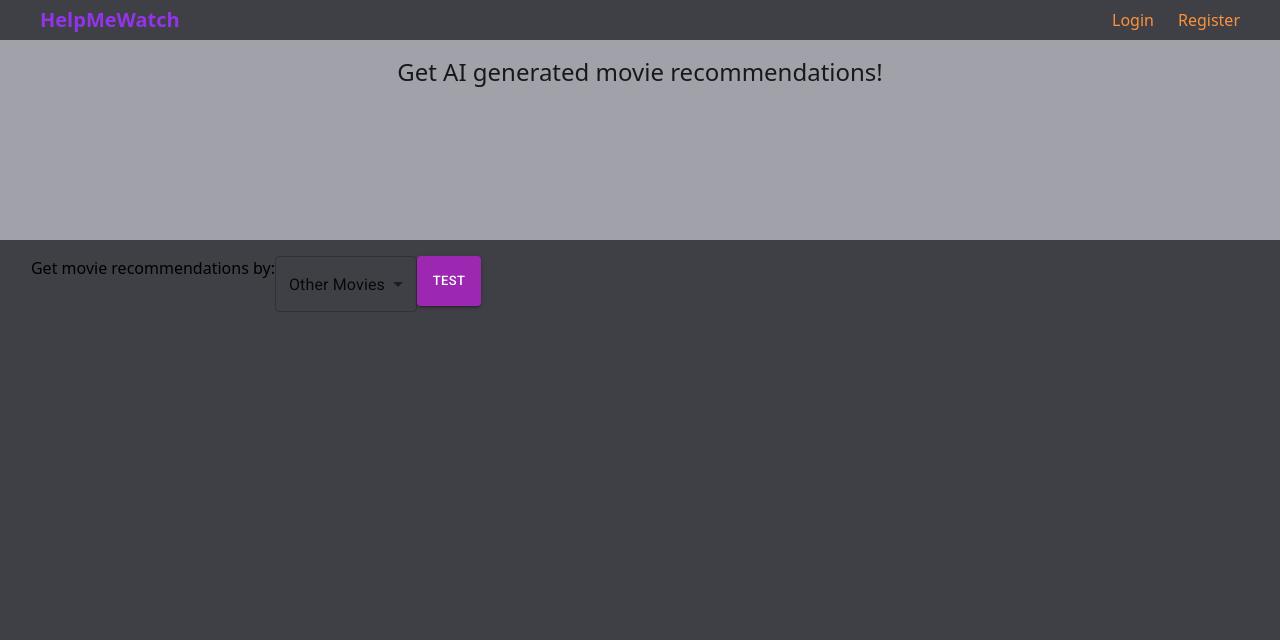
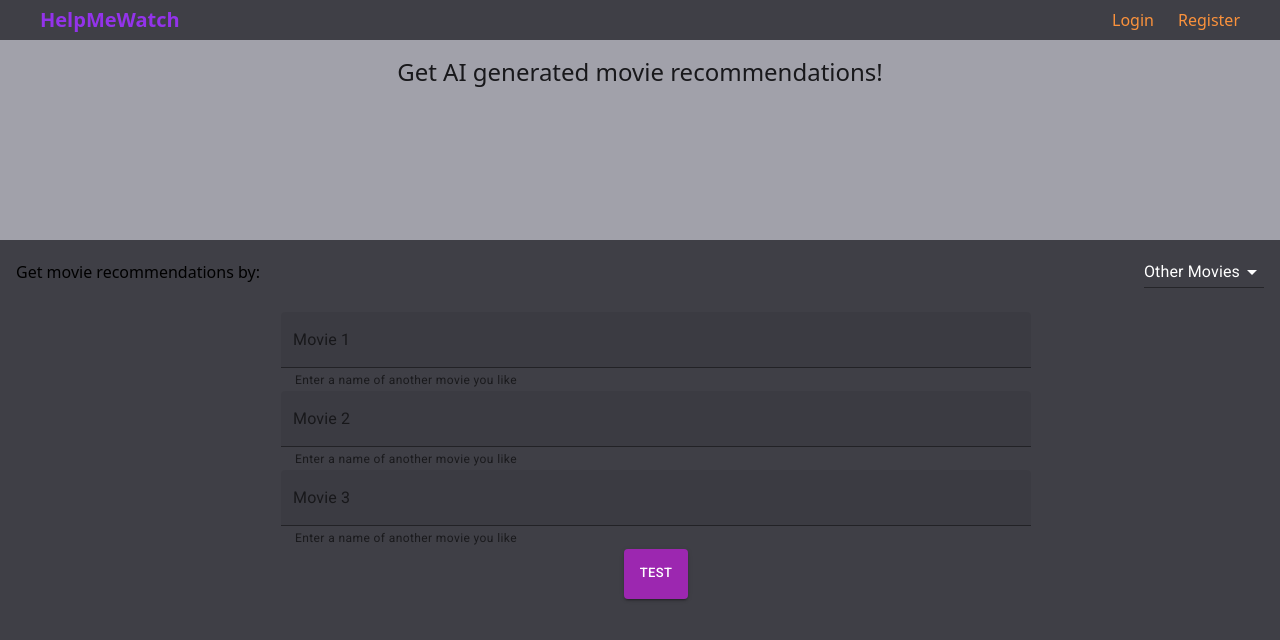
Before and after one commit to lucasw4/help-me-watch, a Next.js app: page / in a window 1280 px wide. Shown: the top 640 px of the page. Built offline with nearby package versions, Linux system fonts and the light colour scheme.

Commit message:
Add more inputs for other movies and further style with mui

```diff
--- a/src/components/FilterState.jsx
+++ b/src/components/FilterState.jsx
@@ -6,10 +6,25 @@ const FilterState = ({filter, setFilter}) => {
 
   return (
     <div className='text-white'>
-        <Select value={filter} onChange={(e) => {
+        <Select value={filter} color="secondary" className='text-white' sx={{
+        color: 'white',
+        '.MuiOutlinedInput-notchedOutline': {
+            borderBottomColor: 'white',
+          },
+          '&.Mui-focused .MuiOutlinedInput-notchedOutline': {
+            borderColor: 'white',
+          },
+          '&:hover .MuiOutlinedInput-notchedOutline': {
+            borderColor: 'white',
+          },
+          '.MuiSvgIcon-root ': {
+            fill: "white !important",
+          }
+
+    }} variant='standard' onChange={(e) => {
             setFilter(e.target.value)
         }}>
-            <MenuItem value="Other Movies">Other Movies</MenuItem>
+            <MenuItem value="Other Movies" className=''>Other Movies</MenuItem>
             <MenuItem value="Vibe">Vibe</MenuItem>
         </Select>
     </div>
--- /dev/null
+++ b/src/components/OtherMovieInput.jsx
@@ -0,0 +1,16 @@
+import React from 'react'
+import { TextField } from '@mui/material'
+
+
+const OtherMovieInput = () => {
+  return (
+    <div className=''>
+        <TextField id="other-movie-input" sx={{ input: { color: 'white' } }} fullWidth InputLabelProps={{className: "text-white"}} inputProps={{ className:
+        'bg-zinc-600 rounded-sm'}} FormHelperTextProps={{className: "text-white"}} label="Movie 1" variant='filled' color="secondary" helperText="Enter a name of another movie you like" className='text-white'/>
+        <TextField id="other-movie-input" sx={{ input: { color: 'white' } }} fullWidth InputLabelProps={{className: "text-white"}} FormHelperTextProps={{className: "text-white"}} label="Movie 2" variant='filled' color="secondary" helperText="Enter a name of another movie you like" className='text-white'/>
+        <TextField id="other-movie-input" sx={{ input: { color: 'white' } }} fullWidth InputLabelProps={{className: "text-white"}} FormHelperTextProps={{className: "text-white"}} label="Movie 3" variant='filled' color="secondary" helperText="Enter a name of another movie you like" className='text-white'/>
+    </div>
+  )
+}
+
+export default OtherMovieInput
--- a/src/pages/index.jsx
+++ b/src/pages/index.jsx
@@ -3,6 +3,7 @@ import NavBar from '@/components/NavBar'
 import Button from '@mui/material/Button';
 import { Menu, TextField, } from '@mui/material';
 import FilterState from '@/components/FilterState';
+import OtherMovieInput from '@/components/OtherMovieInput';
 
 const index = ({filter, setFilter}) => {
 
@@ -12,12 +13,16 @@ const index = ({filter, setFilter}) => {
         <div className='h-1/4 w-full bg-zinc-400 flex flex-col text-zinc-900 items-center justify-between py-4 px-1'>
           <h1 className='text-2xl text-center'>Get AI generated movie recommendations!</h1>
         </div>
-        <div className='m-4 flex justify-center'>
-          <p>Get movie recommendations by:</p>
-          <FilterState setFilter={setFilter} filter={filter}/>
-          <form className=' w-2/3'>
-            {filter === "Vibe" && (<TextField id="vibe-input" sx={{ input: { color: 'white' } }} fullWidth InputLabelProps={{className: "text-white"}} FormHelperTextProps={{className: "text-white"}} label="Vibe" variant='filled' color="secondary" helperText="Enter the vibe of the movie you want" className='text-white'/>)}
-            <Button variant="contained" color='secondary' size='small' className='w-[50px] h-[50px]'>Test</Button>
+        <div className='m-4 flex justify-center flex-col'>
+          <div className='flex justify-between items-center mb-6'>
+            <p>Get movie recommendations by:</p>
+            <FilterState setFilter={setFilter} filter={filter}/>
+          </div>
+          <form className='w-screen flex justify-center'>
+            <div className='w-2/3 flex flex-col items-center'>
+              {filter === "Vibe" ? (<TextField id="vibe-input" sx={{ input: { color: 'white' } }} fullWidth InputLabelProps={{className: "text-white"}} FormHelperTextProps={{className: "text-white"}} label="Vibe" variant='filled' color="secondary" helperText="Enter the vibe of the movie you want" className='text-white'/>) : (<OtherMovieInput />)}
+              <Button variant="contained" color='secondary' size='small' className='w-[50px] h-[50px]'>Test</Button>
+            </div>
           </form>
         </div>
     </div>
```
